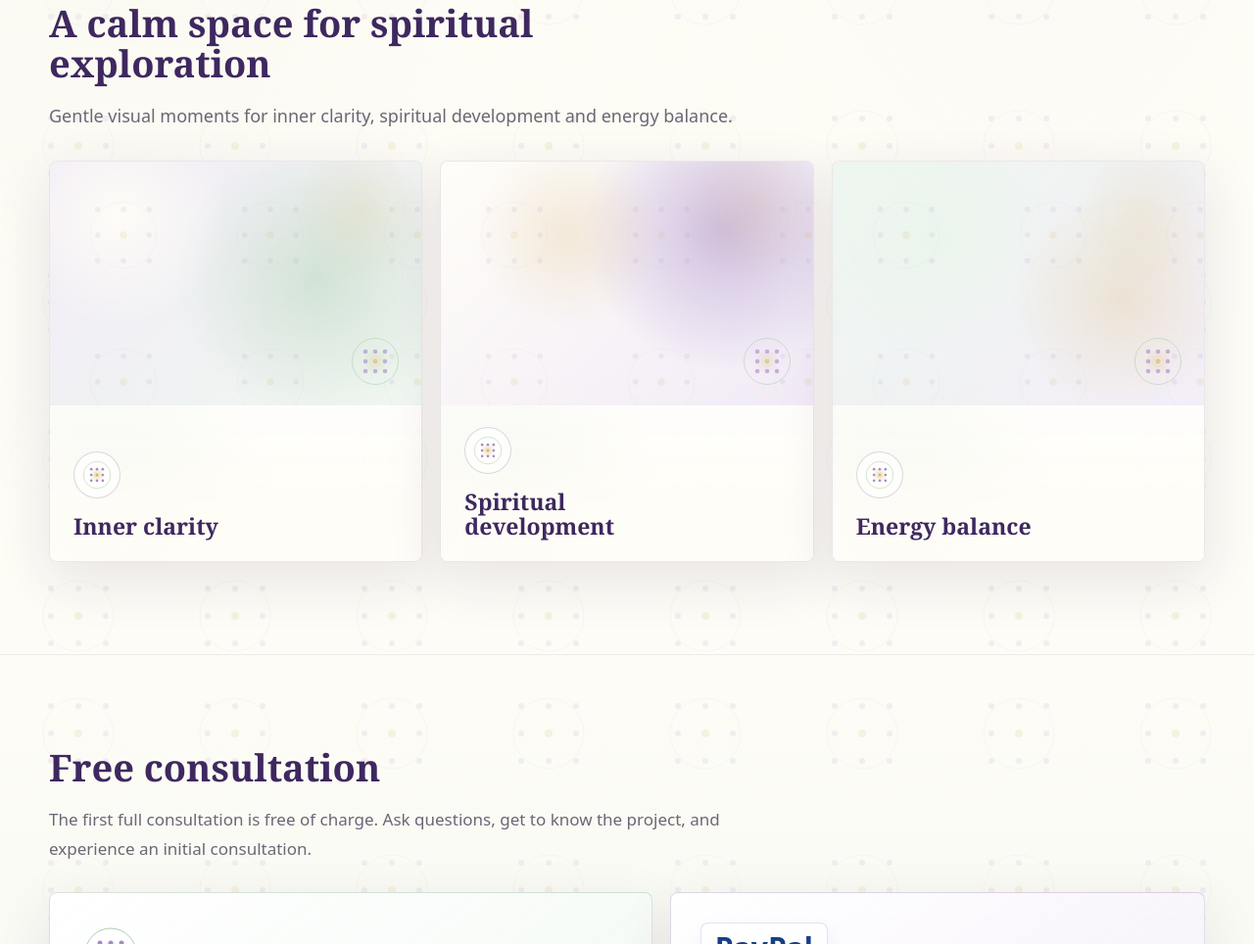
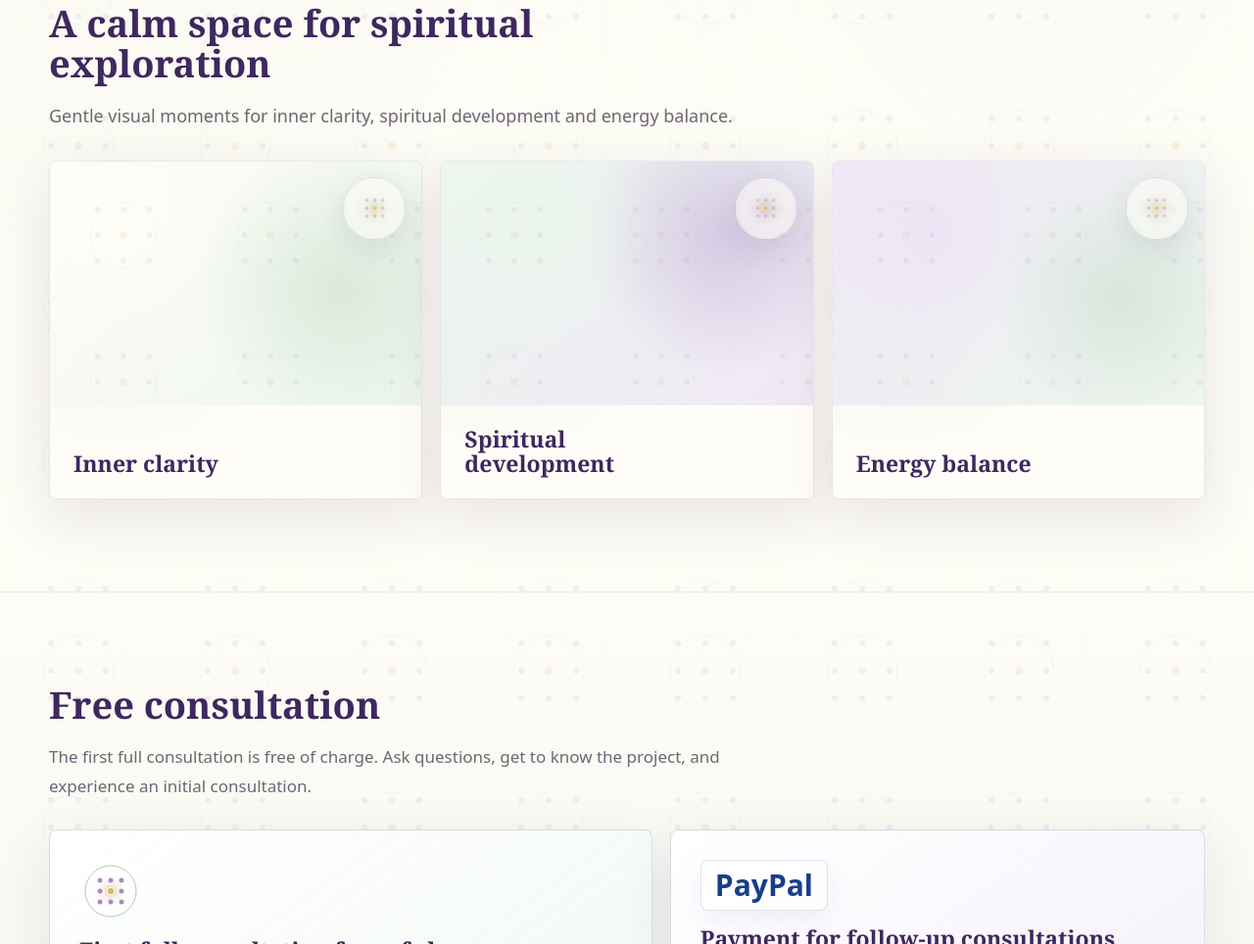
Before and after one commit to jytsma-wq/EnneaLuma, a website: page index.html in a window 1280 px wide. Shown: the part 2408-3372 px from the top of the page at 98% size. Drawn offline with Linux system fonts and the light colour scheme.

Commit message:
Refine visual story CSS cards

```diff
--- a/index.html
+++ b/index.html
@@ -18,7 +18,7 @@
   <meta name="twitter:image" content="https://ennealuma.com/assets/img/og-image.svg">
   <meta name="theme-color" content="#FBF8F1">
   <link rel="icon" href="assets/img/ennealuma-symbol.svg?v=20260611-12" type="image/svg+xml">
-  <link rel="stylesheet" href="styles.css?v=20260611-19">
+  <link rel="stylesheet" href="styles.css?v=20260611-20">
 </head>
 <body>
   <a class="skip-link" href="#main">Skip to content</a>
@@ -134,21 +134,18 @@ This project is being created with great responsibility, care for people, and a
           <article class="story-card visual-card story-card-clarity">
             <div class="visual-card-image" aria-hidden="true"></div>
             <div class="visual-card-content">
-              <span class="story-symbol" aria-hidden="true"></span>
               <h3 data-i18n="storyClarity">Inner clarity</h3>
             </div>
           </article>
           <article class="story-card visual-card story-card-development">
             <div class="visual-card-image" aria-hidden="true"></div>
             <div class="visual-card-content">
-              <span class="story-symbol" aria-hidden="true"></span>
               <h3 data-i18n="storyDevelopment">Spiritual development</h3>
             </div>
           </article>
           <article class="story-card visual-card story-card-balance">
             <div class="visual-card-image" aria-hidden="true"></div>
             <div class="visual-card-content">
-              <span class="story-symbol" aria-hidden="true"></span>
               <h3 data-i18n="storyBalance">Energy balance</h3>
             </div>
           </article>
--- a/styles.css
+++ b/styles.css
@@ -789,64 +789,57 @@ h3 {
 
 .visual-card-image::after {
   position: absolute;
-  inset: 0;
+  inset-block-start: 16px;
+  inset-inline-end: 16px;
+  width: 62px;
+  height: 62px;
+  border: 1px solid rgba(62, 40, 95, 0.12);
+  border-radius: 50%;
   background:
-    radial-gradient(circle at 84% 20%, rgba(216, 183, 106, 0.22), transparent 4.5rem),
+    radial-gradient(circle at center, rgba(216, 183, 106, 0.16), rgba(255, 253, 247, 0.82) 44%, rgba(255, 253, 247, 0.58) 100%),
     url("assets/img/ennealuma-symbol.svg?v=20260611-12");
-  background-position: center, right 18px bottom 16px;
+  background-position: center, center;
   background-repeat: no-repeat;
-  background-size: auto, 58px 58px;
+  background-size: auto, 76%;
+  box-shadow: 0 14px 30px rgba(62, 40, 95, 0.10), 0 0 24px rgba(175, 207, 180, 0.22);
   content: "";
-  opacity: 0.62;
+  opacity: 0.72;
   pointer-events: none;
 }
 
 .story-card-clarity .visual-card-image {
   background:
     url("assets/img/matrix-pattern.svg?v=20260611-12"),
-    radial-gradient(circle at 18% 22%, rgba(255, 253, 247, 0.92), transparent 7rem),
-    radial-gradient(circle at 72% 48%, rgba(175, 207, 180, 0.46), transparent 9rem),
-    linear-gradient(135deg, rgba(237, 228, 245, 0.70), rgba(234, 245, 236, 0.74));
+    radial-gradient(circle at 18% 22%, rgba(255, 253, 247, 0.96), transparent 7rem),
+    radial-gradient(circle at 78% 52%, rgba(175, 207, 180, 0.36), transparent 9rem),
+    linear-gradient(135deg, rgba(255, 253, 247, 0.96), rgba(234, 245, 236, 0.86));
   background-size: 150px 150px, auto, auto, auto;
 }
 
 .story-card-development .visual-card-image {
   background:
     url("assets/img/matrix-pattern.svg?v=20260611-12"),
-    radial-gradient(circle at 34% 30%, rgba(216, 183, 106, 0.22), transparent 6rem),
-    radial-gradient(circle at 76% 28%, rgba(167, 139, 199, 0.50), transparent 9rem),
-    linear-gradient(135deg, rgba(255, 253, 247, 0.82), rgba(237, 228, 245, 0.76));
+    radial-gradient(circle at 26% 28%, rgba(234, 245, 236, 0.94), transparent 7rem),
+    radial-gradient(circle at 76% 30%, rgba(167, 139, 199, 0.36), transparent 9rem),
+    linear-gradient(135deg, rgba(234, 245, 236, 0.88), rgba(237, 228, 245, 0.84));
   background-size: 150px 150px, auto, auto, auto;
 }
 
 .story-card-balance .visual-card-image {
   background:
     url("assets/img/matrix-pattern.svg?v=20260611-12"),
-    radial-gradient(circle at 28% 32%, rgba(234, 245, 236, 0.92), transparent 7rem),
-    radial-gradient(circle at 78% 56%, rgba(216, 183, 106, 0.24), transparent 7rem),
-    linear-gradient(135deg, rgba(234, 245, 236, 0.82), rgba(237, 228, 245, 0.62));
+    radial-gradient(circle at 26% 30%, rgba(237, 228, 245, 0.92), transparent 7rem),
+    radial-gradient(circle at 78% 56%, rgba(175, 207, 180, 0.34), transparent 8rem),
+    linear-gradient(135deg, rgba(237, 228, 245, 0.86), rgba(234, 245, 236, 0.86));
   background-size: 150px 150px, auto, auto, auto;
 }
 
 .visual-card-content {
   position: relative;
-  min-height: 108px;
+  min-height: 92px;
   display: grid;
   align-content: end;
-  gap: 16px;
   padding: 22px 24px 24px;
-}
-
-.story-symbol {
-  width: 48px;
-  height: 48px;
-  border: 1px solid rgba(62, 40, 95, 0.18);
-  border-radius: 50%;
-  background-color: rgba(255, 255, 255, 0.62);
-  background-image: url("assets/img/ennealuma-symbol.svg?v=20260611-12");
-  background-position: center;
-  background-repeat: no-repeat;
-  background-size: 74%;
 }
 
 .story-card h3 {
```
Also changed, not shown: ASSET_LICENSES.md (+4 -4 lines).
